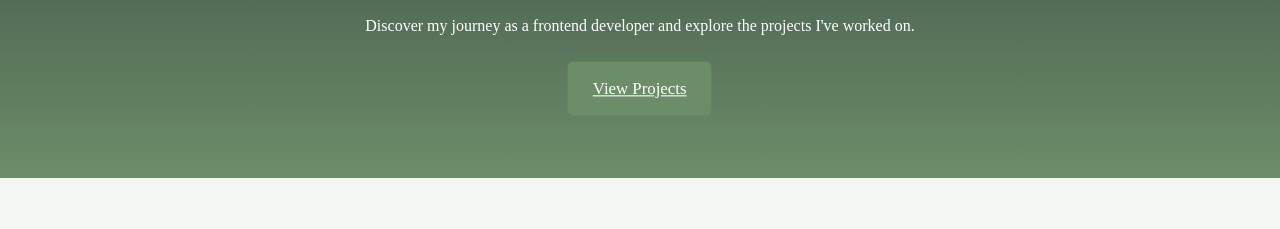
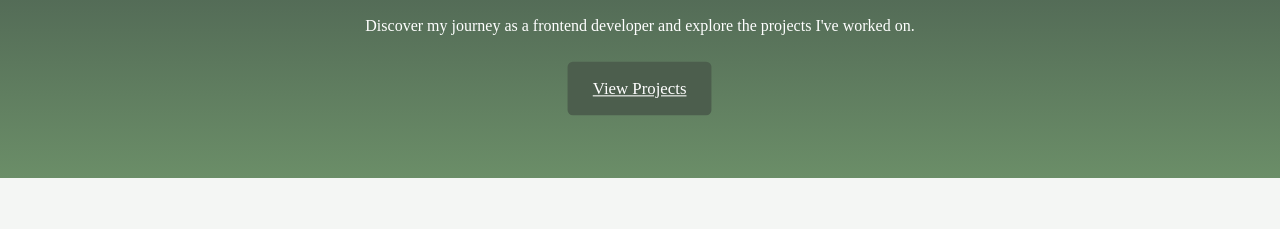
Before and after one commit to JulieKristoffersen/Portofolio, a plain HTML site: page index.html in a window 1280 px wide. In both pictures the pointer is over the link "View Projects". Shown: the part 288-517 px from the top of the page. Drawn offline with Linux system fonts and the light colour scheme.

Commit message:
contrast

```diff
--- a/css/styles.css
+++ b/css/styles.css
@@ -34,7 +34,7 @@ body {
 }
 
 .btn:hover {
-    background-color: var(--primary-color);
+    background-color: var(--accent-color);
     transform: scale(1.05);
 }
 
```
